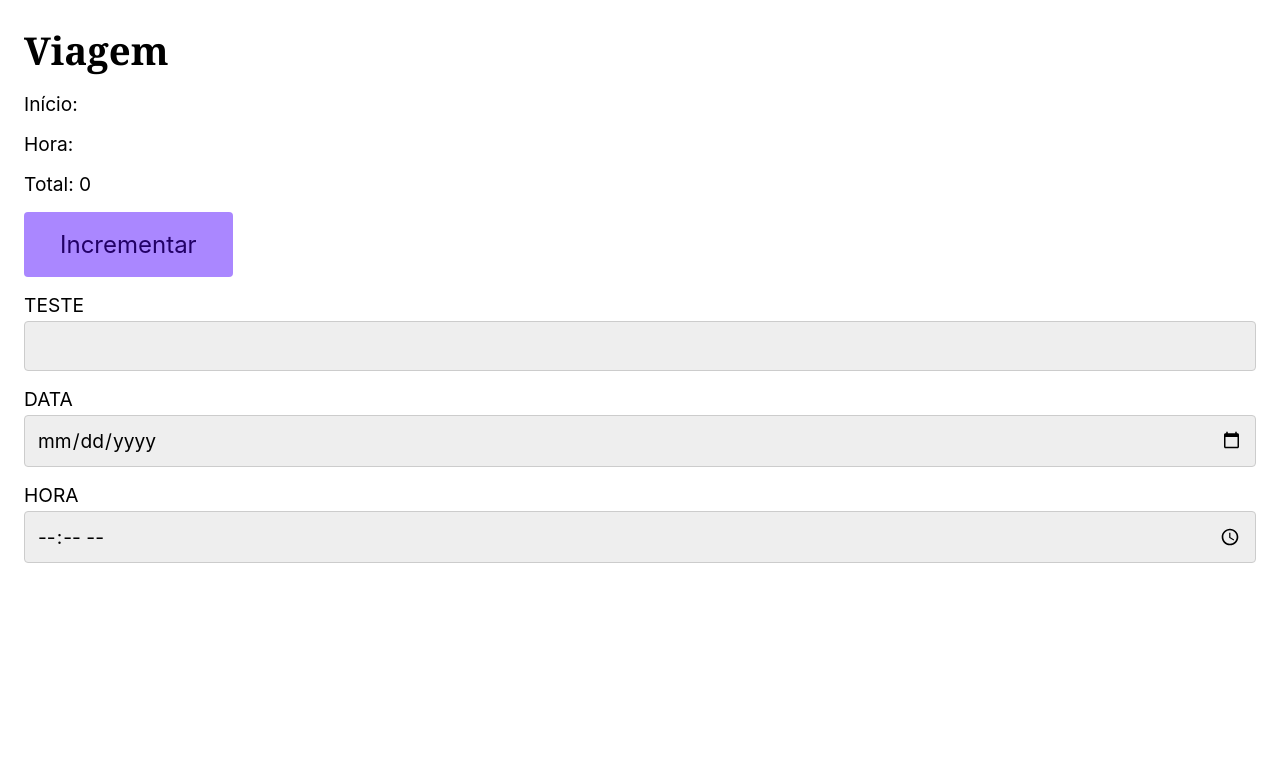
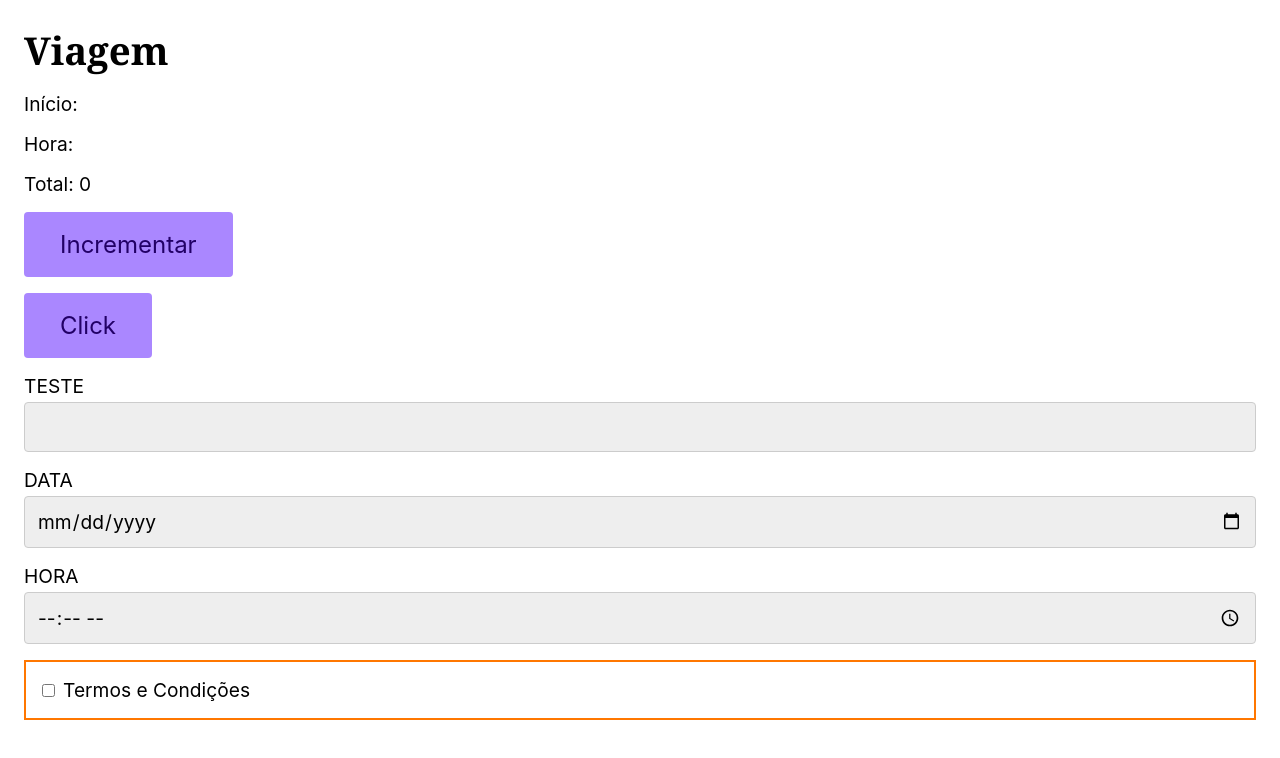
Before and after one commit to constant-hbt/react-ts, a React (Vite) app: page / in a window 1280 px wide. Shown: the top 758 px of the page. Built offline with nearby package versions, Linux system fonts and the light colour scheme.

Commit message:
:sparkles: Aprendendo sobre interfaces e tipos do react, além de eventos.

```diff
--- a/src/App.tsx
+++ b/src/App.tsx
@@ -1,6 +1,7 @@
 import React from 'react';
 import Button from './Button';
 import Input from './Input';
+import Checkbox from './Checkbox';
 
 function App() {
 
@@ -12,6 +13,16 @@ function App() {
     setTotal((total) => total + 1);
   }
 
+  const handleClickMouseEvent = (event: React.MouseEvent<HTMLButtonElement>) => {
+    console.log(event.pageX);
+  }
+
+  // Não precisa anotar o que é o event, já que está anotando o tipo da função,
+  // já que a propriedade já tem um tipo predefinido
+  const handleClickMouseEvent2: React.MouseEventHandler<HTMLButtonElement> = (event) => {
+    console.log(event.pageX);
+  }
+
   return (
     <div>
       <h1>Viagem</h1>
@@ -19,9 +30,11 @@ function App() {
       <p>Hora: {time}</p>
       <p>Total: {total}</p>
       <Button id='botao-principal' className='btn' tamanho='1.5rem' onClick={incrementar}>Incrementar</Button>
+      <Button id='botao-principal' className='btn' tamanho='1.5rem' onClick={handleClickMouseEvent}>Click</Button>
       <Input label='TESTE' id='teste'/>
       <Input label='DATA' id='data' type='date' value={date} onChange={(e) => setDate(e.target.value)}/>
       <Input label='HORA' id='time' type='time' value={time} onChange={(e) => setTime(e.target.value)}/>
+      <Checkbox label='Termos e Condições'/>
     </div>
   )
 }
--- a/src/Button.tsx
+++ b/src/Button.tsx
@@ -15,7 +15,9 @@ type ButtonPropsWithChildren = React.PropsWithChildren<{
 // Tipo utilitário do React, que informa que pode receber qualquer propriedade que um elemento button possua por padrão
 // e ainda podemos extender essas propriedades com &
 type ButtonPropsUtilirarioButton = React.ComponentProps<'button'> & {
-  tamanho?: string
+  tamanho?: string,
+  total?: number,
+  setTotal?: React.Dispatch<React.SetStateAction<number>>;
 };
 
 // Podendo desestruturar as propriedades, tornando o componente mais reutilizável
--- /dev/null
+++ b/src/Checkbox.tsx
@@ -0,0 +1,22 @@
+import React from 'react'
+
+const Checkbox = ({label}: {label: string}) => {
+
+  const [value, setValue] = React.useState(false);
+
+  const handleChange: React.ChangeEventHandler<HTMLInputElement> = (event) => {
+    setValue(event.currentTarget.checked);
+  }
+
+  // Se colocar a função diretamente no elemento (anônima e inline), o typescript já vai conseguir inferir o tipo de evento
+  // Não tendo necessidade de anotar o tipo da função
+  // De preferência fazer apenas com funções simples, por exemplo, para mudar o estado de um elemento
+  return (
+    <label htmlFor="" style={{padding: '1rem', border: value ? '2px solid #8D2' : '2px solid #F70'}}>
+      <input type="checkbox" checked={value} onChange={({currentTarget}) => setValue(currentTarget.checked)}/>
+      {label}
+    </label>
+  )
+}
+
+export default Checkbox
```
